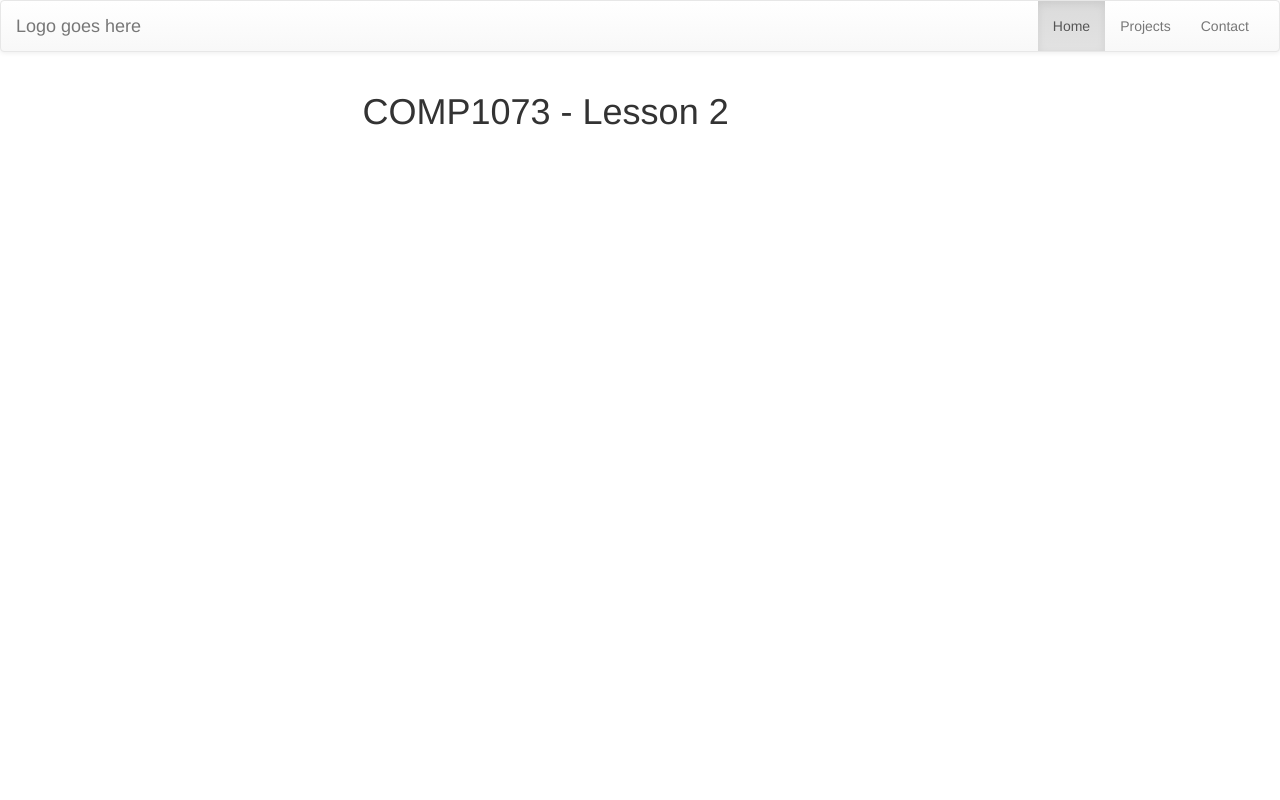
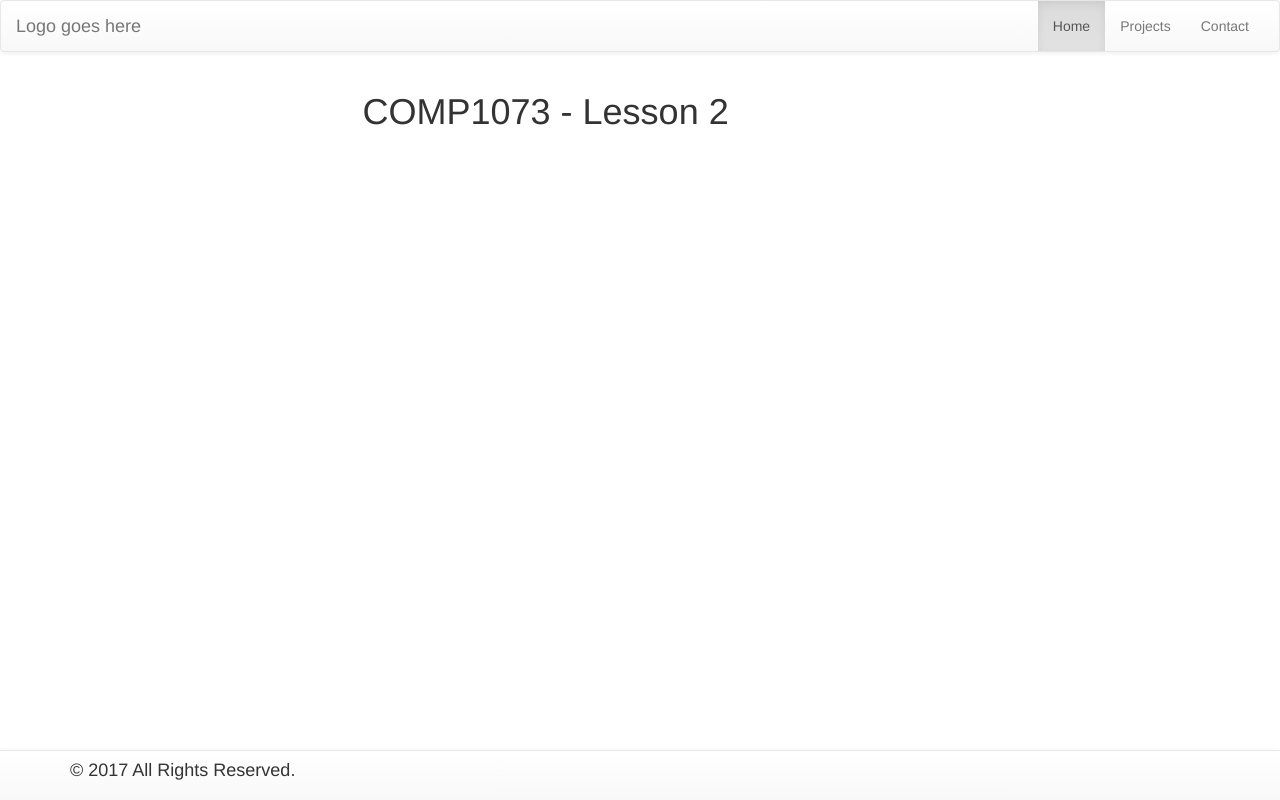
Before and after one commit to t-howell/COMP1073-Lesson2, a website: page index.html in a window 1280 px wide. Drawn offline with Linux system fonts and the light colour scheme.

Commit message:
added footer

```diff
--- a/content/app.css
+++ b/content/app.css
@@ -1 +1,3 @@
 /* Custom css lives here */
+
+body { padding-bottom: 70px; }
--- a/index.html
+++ b/index.html
@@ -45,7 +45,13 @@
 		</div>
 	</div>
 
-	<!--footer section -->
+	<!-- footer section -->
+	<nav class="navbar navbar-default navbar-fixed-bottom">
+  		<div class="container">
+		  <h4> &copy 2017 All Rights Reserved.</h4>
+  		</div>
+	</nav>
+
 
 	<!-- JavaScript section -->
 	<script src="./scripts/lib/jquery/dist/jquery.min.js"></script>
--- a/scripts/app.js
+++ b/scripts/app.js
@@ -1 +1,3 @@
 /* JavaScript lives here */
+
+console.log
```
